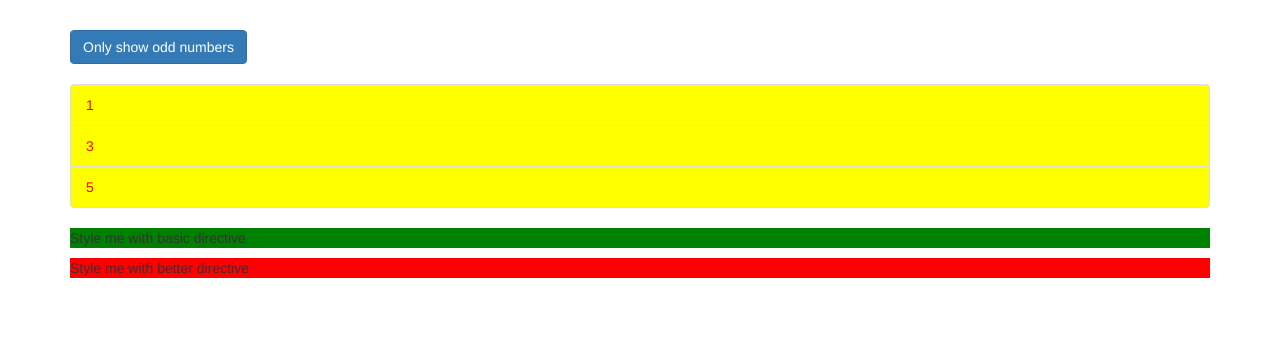
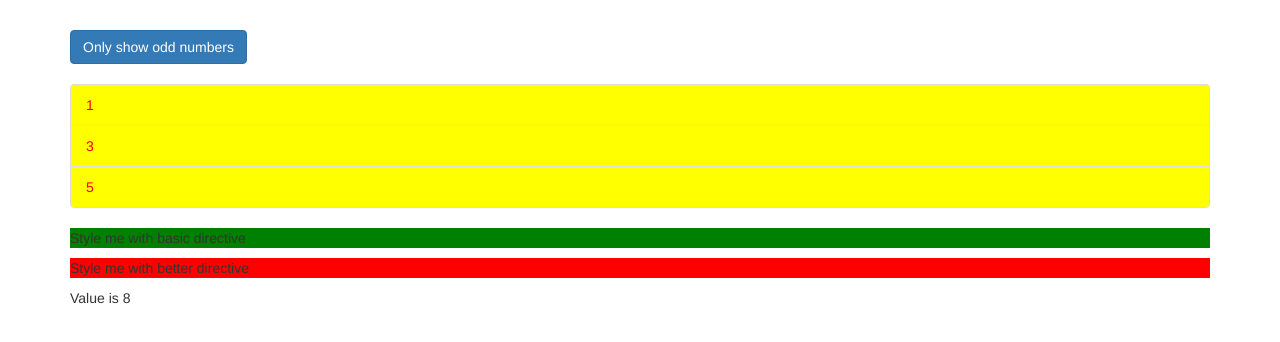
Before and after one commit to palmartens/recipe-project, an Angular app: page / in a window 1280 px wide. Shown: the top 342 px of the page. Built offline with nearby package versions, Linux system fonts and the light colour scheme.

Commit message:
ngSwitch

```diff
--- a/src/app/app.component.html
+++ b/src/app/app.component.html
@@ -36,6 +36,13 @@
       <ng-template [ngIf]="onlyOdd">
         <p>Only odd</p>
       </ng-template>
+
+      <div [ngSwitch]="value">
+        <p *ngSwitchCase="5">Value is 5</p>
+        <p *ngSwitchCase="8">Value is 8</p>
+        <p *ngSwitchCase="14">Value is 14</p>
+        <p *ngSwitchDefault>Value is default</p>
+      </div>
     </div>
   </div>
 </div>
--- a/src/app/app.component.ts
+++ b/src/app/app.component.ts
@@ -10,4 +10,5 @@ export class AppComponent {
   oddNumbers = [1,3,5];
   evenNumbers = [2,4,6]
   onlyOdd = false;
+  value = 8;
 }
```
